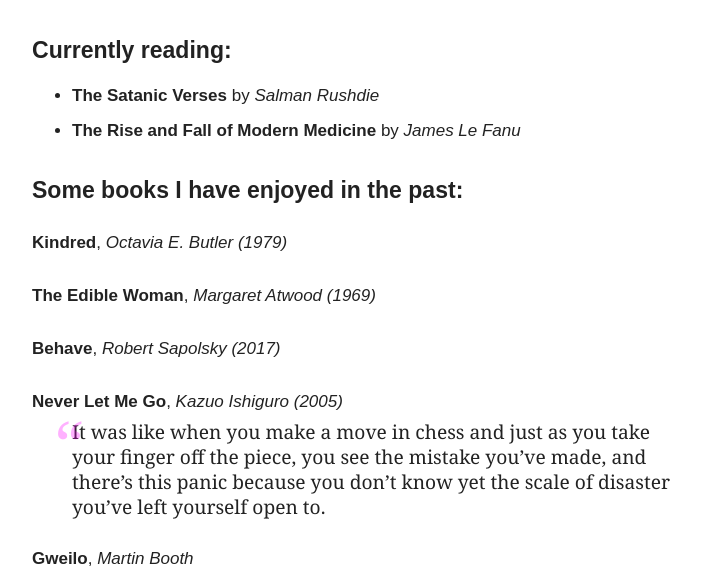
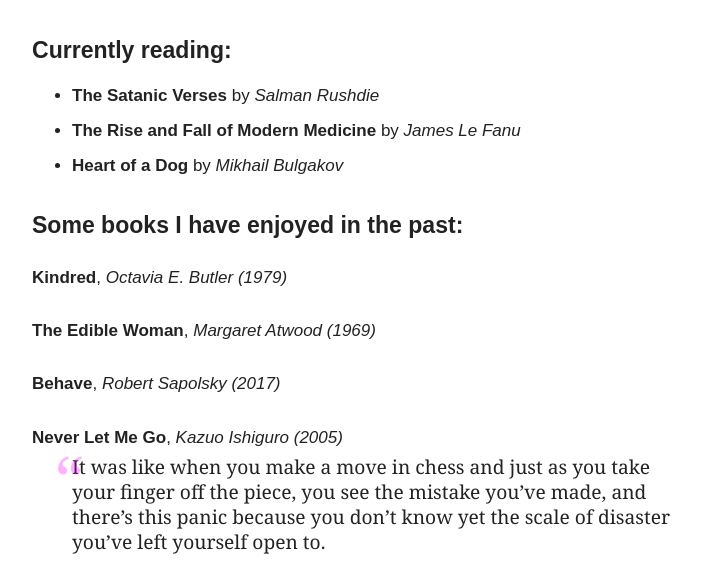
Before and after one commit to eszterkv/eszter.space, an Eleventy site: page books.md in a window 1280 px wide. Shown: the part 195-771 px from the top of the page, without its empty margins (268-969 px from the left). Built offline with nearby package versions, Linux system fonts and the light colour scheme; Eleventy itself is replaced by a stand-in of ours; files that its build step writes are made by us from their sources; a script that the page names is missing; a web font is replaced by a local one; what uslug would draw is missing.

Commit message:
Update books.md

```diff
--- a/books.md
+++ b/books.md
@@ -137,3 +137,4 @@ items: [
 ### Currently reading:
 - **The Satanic Verses** by _Salman Rushdie_
 - **The Rise and Fall of Modern Medicine** by _James Le Fanu_
+- **Heart of a Dog** by _Mikhail Bulgakov_
```
